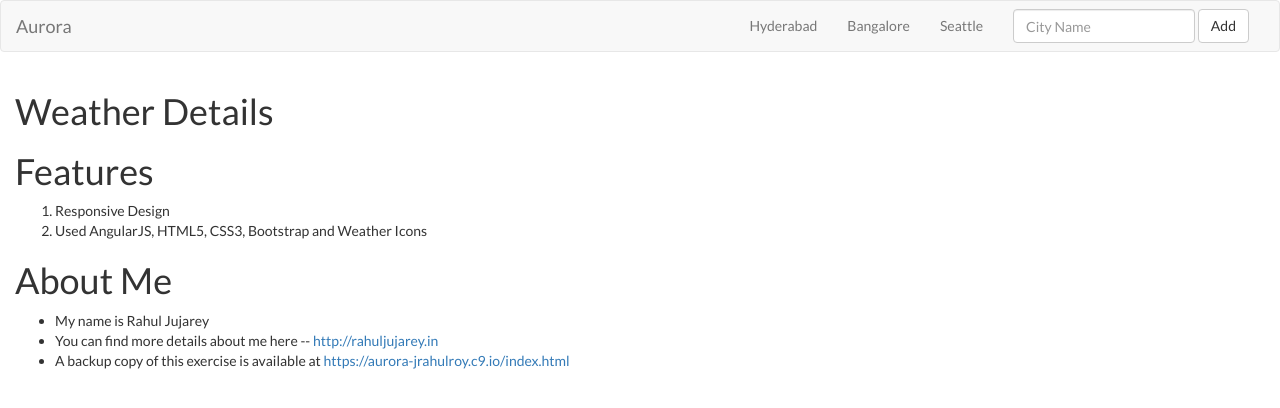
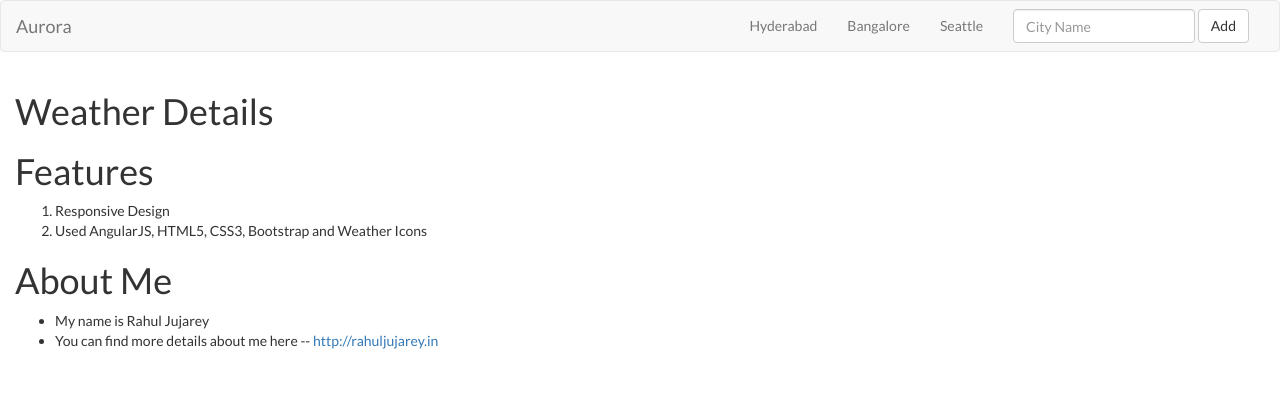
Before and after one commit to jrahulroy/aurora, a plain HTML site: page index.html in a window 1280 px wide. Drawn offline with nearby package versions, Linux system fonts and the light colour scheme; no server answers.

Commit message:
Removing external reference from index.html

```diff
--- a/index.html
+++ b/index.html
@@ -118,7 +118,6 @@
                 <ul>
                     <li>My name is Rahul Jujarey</li>
                     <li>You can find more details about me here -- <a href="http://rahuljujarey.in">http://rahuljujarey.in</a></li>
-                    <li>A backup copy of this exercise is available at <a href="https://aurora-jrahulroy.c9.io/index.html">https://aurora-jrahulroy.c9.io/index.html</a></li>
                 </ul>
             </div>
         </div>
```
